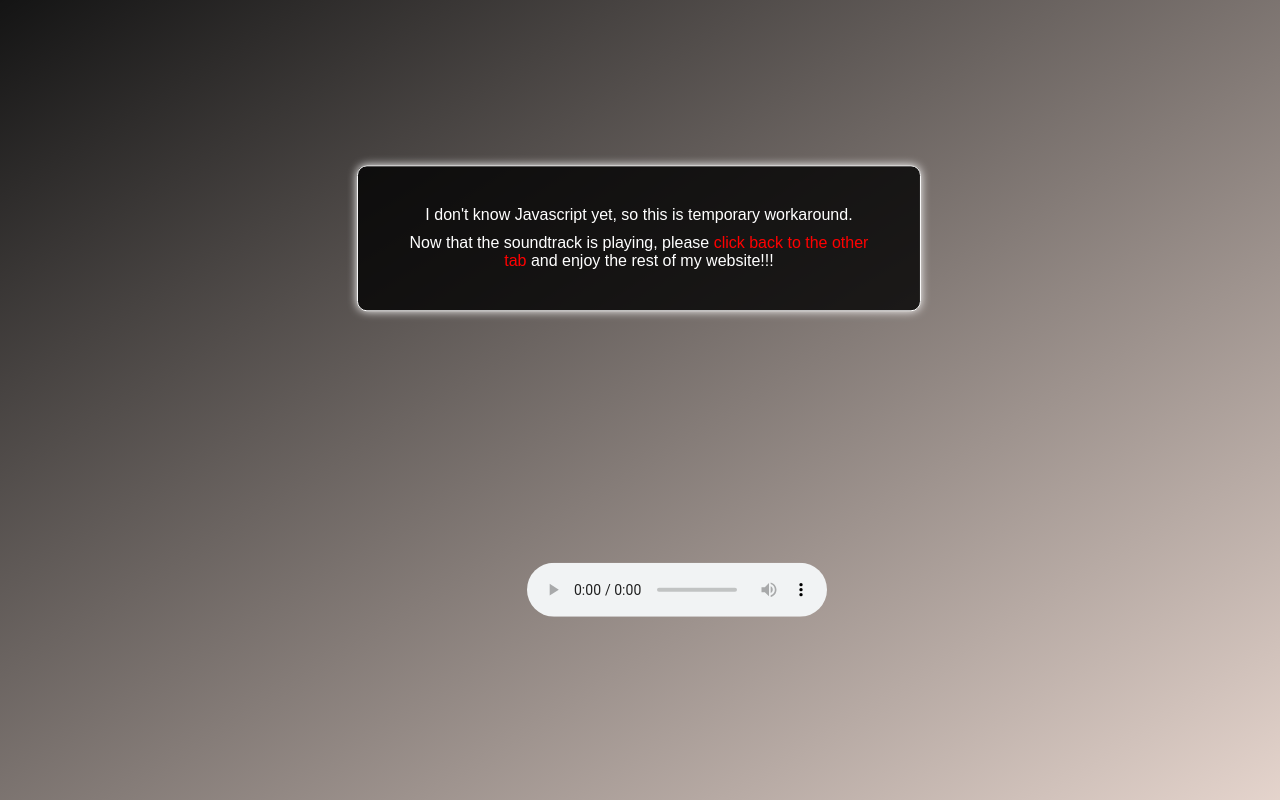
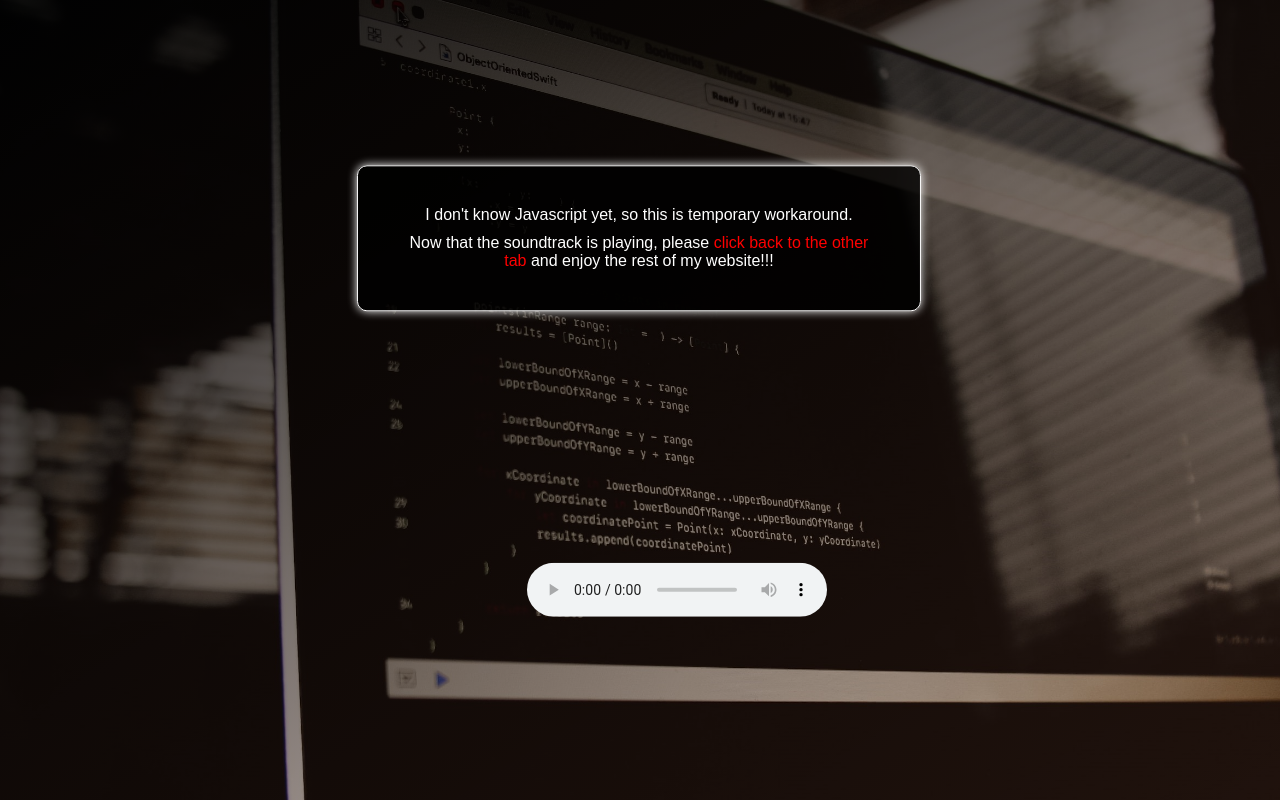
Before and after one commit to dubh-SKM/portfolio-wfb, a plain HTML site: page music.html in a window 1280 px wide. Drawn offline with Linux system fonts and the light colour scheme; the site is published under a folder, as on GitHub Pages, so addresses that start at the root find nothing.

Commit message:
Update styles.css

```diff
--- a/css/styles.css
+++ b/css/styles.css
@@ -9,7 +9,7 @@ body {
     padding: 0px;
     box-sizing: border-box;
     /* background: linear-gradient(rgba(0, 0, 0, .3), rgba(0, 0, 0, .9)), url(/portfolio-wfb/img/skills1.jpg); */
-    background: linear-gradient(to bottom right, rgba(0, 0, 0, 0.922), rgba(122, 39, 0, 0.2)), url(/portfolio-wfb/img/background.jpg);
+    background: linear-gradient(to bottom right, rgba(0, 0, 0, 0.922), rgba(122, 39, 0, 0.2)), url(../img/background.jpg);
     /* background-image: url(/portfolio-wfb/img/skills1.jpg); */
     background-size: cover;
     background-attachment: fixed;
```
